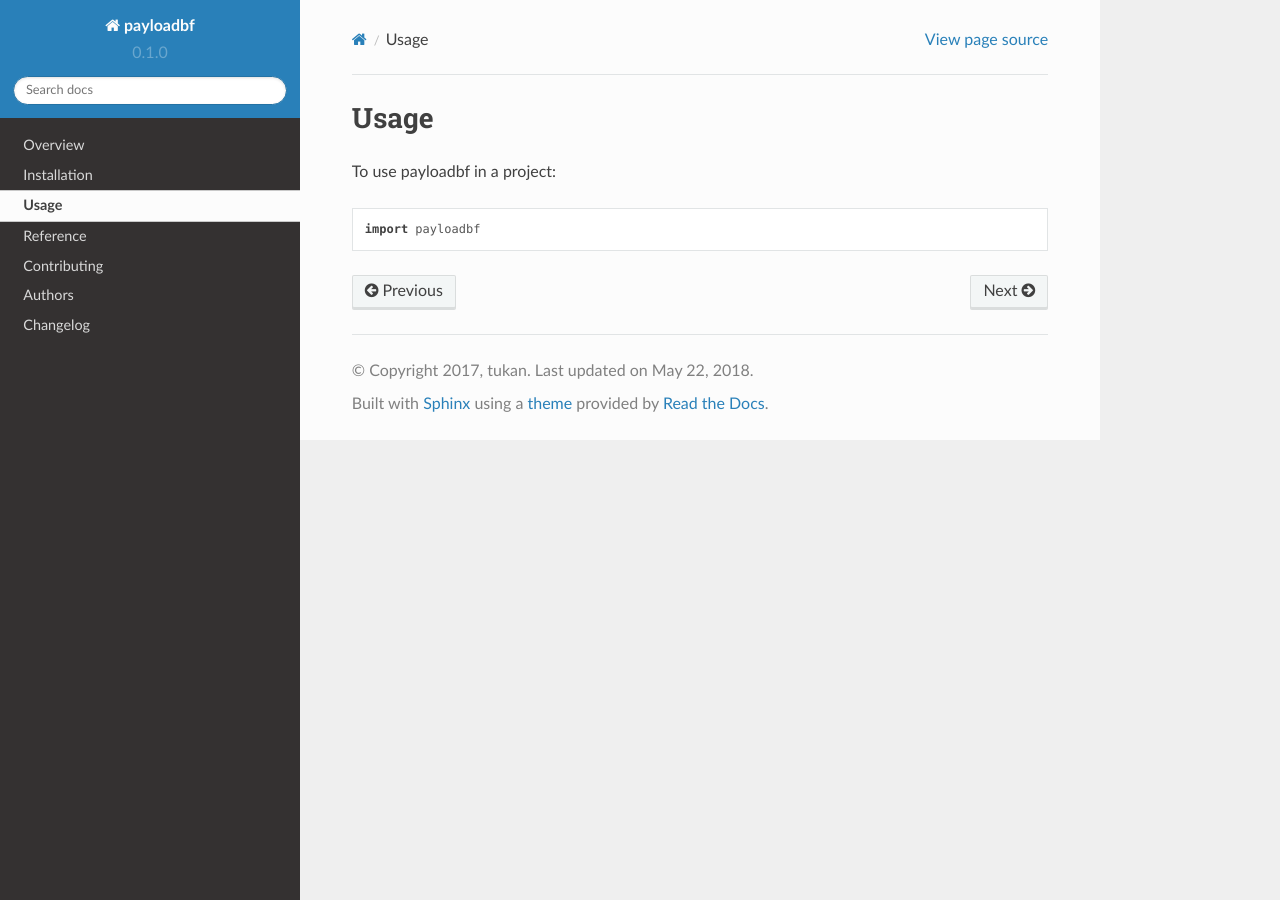
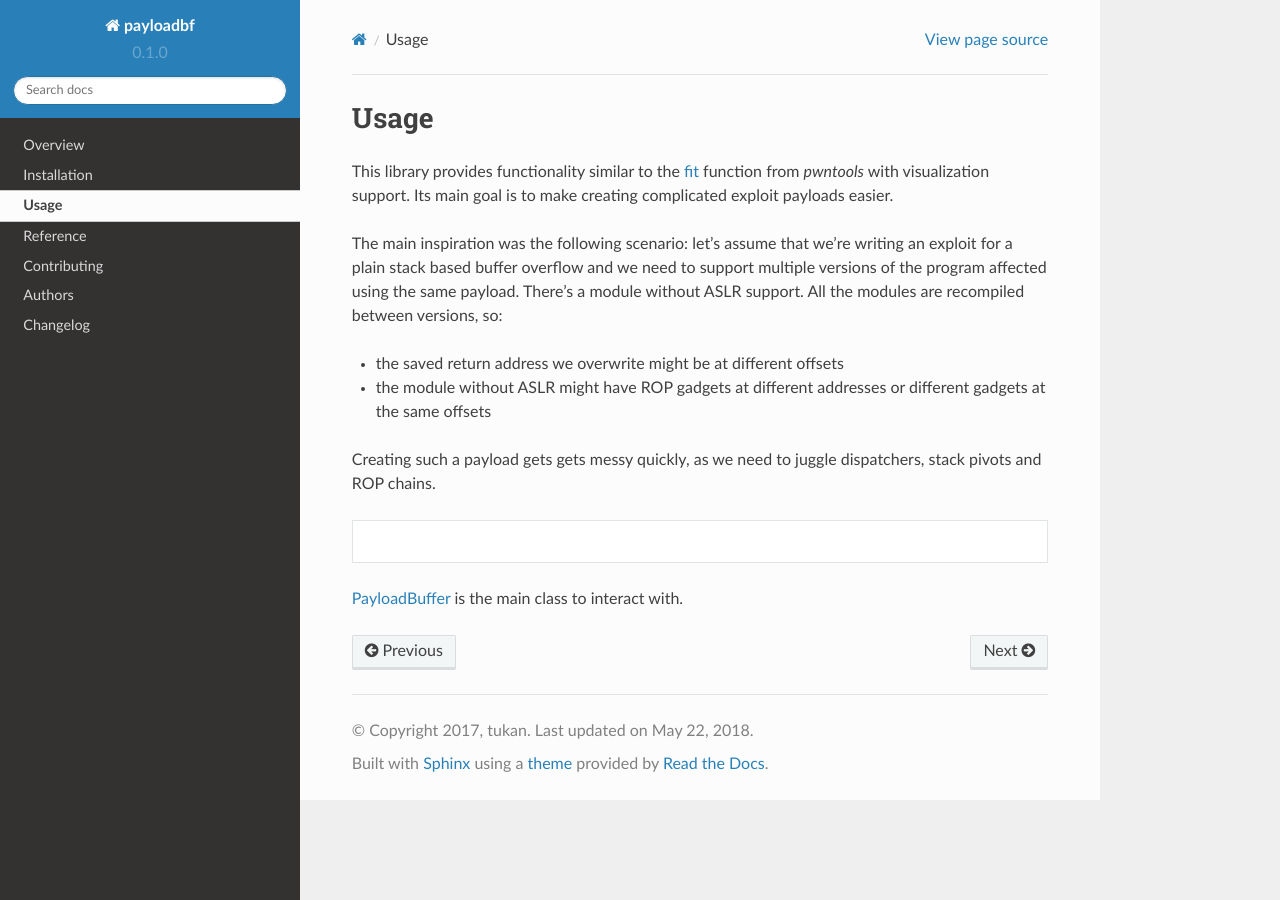
Before and after one commit to andigena/payloadbf, a Sphinx documentation site: the page built from docs/usage.rst, in a window 1280 px wide. Built offline with Sphinx 7.4.7 and the Read the Docs theme 2.0.0, drawn with Linux system fonts in a browser that asks for light colours.

```diff
--- a/README.rst
+++ b/README.rst
@@ -21,6 +21,10 @@ Overview
 .. |travis| image:: https://travis-ci.org/andigena/payloadbf.svg?branch=master
     :alt: Travis-CI Build Status
     :target: https://travis-ci.org/andigena/payloadbf
+
+.. |commits-since| image:: https://img.shields.io/github/commits-since/andigena/payloadbf/v0.1.0.svg
+    :alt: Commits since latest release
+    :target: https://github.com/andigena/payloadbf/compare/v0.1.0...master
 
 
 .. end-badges
--- a/docs/usage.rst
+++ b/docs/usage.rst
@@ -2,6 +2,18 @@
 Usage
 =====
 
-To use payloadbf in a project::
+This library provides functionality similar to the fit_ function from `pwntools` with visualization support. Its main goal is to make creating complicated exploit payloads easier.
 
-	import payloadbf
+The main inspiration was the following scenario: let's assume that we're writing an exploit for a plain stack based buffer overflow and we need to support multiple versions of the program affected using the same payload. There's a module without ASLR support. All the modules are recompiled between versions, so:
+
+- the saved return address we overwrite might be at different offsets
+- the module without ASLR might have ROP gadgets at different addresses or different gadgets at the same offsets
+
+Creating such a payload gets gets messy quickly, as we need to juggle dispatchers, stack pivots and ROP chains.
+
+.. code-block:: python
+
+
+:doc:`PayloadBuffer <reference/payloadbuffer>` is the main class to interact with.
+
+.. _fit: http://docs.pwntools.com/en/stable/util/packing.html#pwnlib.util.packing.fit
```
